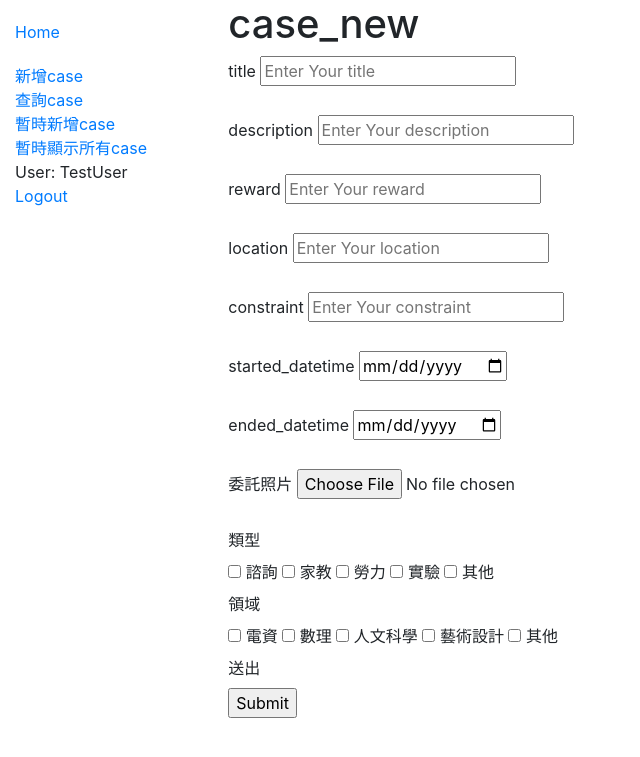
After one commit to YuehChi/ToolBox, a Django app: page /toolfamily/case/new_temp/ in a window 1280 px wide. The commit adds this page. Shown: the top 757 px of the page, without its empty margins (0-640 px from the left). Run offline with Django 4.2, Linux system fonts and the light colour scheme; a user stored in the database is signed in.

Commit message:
Post form finished

```diff
--- a/toolcase/toolfamily/templates/base_generic.html
+++ b/toolcase/toolfamily/templates/base_generic.html
@@ -26,6 +26,8 @@
   <ul class="sidebar-nav">
     <li><a href="{% url 'case-new'%}">新增case</a></li>
     <li><a href="{% url 'case-search'%}">查詢case</a></li>
+    <li><a href="{% url 'new_temp'%}">暫時新增case</a></li>
+    <li><a href="{% url 'case_all_temp'%}">暫時顯示所有case</a></li>
 
 
 
--- a/toolcase/toolfamily/templates/case/new.html
+++ b/toolcase/toolfamily/templates/case/new.html
@@ -3,4 +3,6 @@
 {% block content %}
 <h1>case_new</h1>
 
+
+
 {% endblock %}
--- /dev/null
+++ b/toolcase/toolfamily/templates/case/new_temp.html
@@ -0,0 +1,44 @@
+{% extends "base_generic.html" %}
+
+{% block content %}
+<h1>case_new</h1>
+
+     {% comment %} action="/toolfamily/case/new/" 注意 在new 頁面要是這個action {% endcomment %}
+    <form class = "from"  action="/toolfamily/case/new_temp/" enctype="multipart/form-data" method="POST">
+        {% csrf_token %}
+
+
+        <label>title </label>
+        <input type="text" name ="title" placeholder="Enter Your title" ><br><br>
+        <label>description  </label>
+        <input type="text" name ="description" placeholder="Enter Your description" ><br><br>
+        <label>reward </label>
+        <input type="text" name ="reward" placeholder="Enter Your reward" ><br><br>
+        <label>location  </label>
+        <input type="text" name ="location" placeholder="Enter Your location" ><br><br>
+        <label>constraint  </label>
+        <input type="text" name ="constraint" placeholder="Enter Your constraint" ><br><br>
+        <label>started_datetime  </label>
+        <input type="date" name ="started_datetime" ><br><br>
+        <label>ended_datetime </label>
+        <input type="date" name ="ended_datetime"  ><br><br>
+        <label>委託照片</label>
+        <input type="file" name ="photo_image"  ><br><br>
+        <label>類型 </label><br>
+        <label><input type="checkbox" value="1" name="case_type"> 諮詢</label>
+        <label><input type="checkbox" value="2" name="case_type"> 家教</label>
+        <label><input type="checkbox" value="3" name="case_type"> 勞力</label>
+        <label><input type="checkbox" value="4" name="case_type"> 實驗</label>
+        <label><input type="checkbox" value="5" name="case_type"> 其他</label><br>
+        <label> 領域 </label><br>
+        <label><input type="checkbox" value="1" name="case_field"> 電資</label>
+        <label><input type="checkbox" value="2" name="case_field"> 數理</label>
+        <label><input type="checkbox" value="3" name="case_field"> 人文科學</label>
+        <label><input type="checkbox" value="4" name="case_field"> 藝術設計</label>
+        <label><input type="checkbox" value="5" name="case_field"> 其他</label><br>
+
+        <label>送出</label><br>
+        <input type="submit" value="Submit">
+    </form>
+
+{% endblock %}
--- a/toolcase/toolfamily/urls.py
+++ b/toolcase/toolfamily/urls.py
@@ -8,11 +8,17 @@ urlpatterns = [
 
 
 
-## Case urls
+
+#####################################
+#           CASE URLS               #
+#####################################
 urlpatterns += [
     path('case/',views.index, name='index'),
     path('case/new/',views.case_new, name='case-new'),
     path('case/profile/<int:case_id>/', views.case_profile, name='case-profile' ),
     path('case/profile/<int:case_id>/edit/',views.case_profile_edit, name='case-profile-edit'),
     path('case/search/', views.case_search,name='case-search'),
+    #### use temp url
+    path('case/new_temp/',views.case_new_temp, name='new_temp'),
+    path('case/case_all_temp/',views.case_all_temp, name='case_all_temp'),
 ]
--- a/toolcase/toolfamily/views.py
+++ b/toolcase/toolfamily/views.py
@@ -3,7 +3,7 @@ from django.shortcuts import get_object_or_404
 from django.http import HttpResponseRedirect
 from django.urls import reverse
 from django.contrib.auth.decorators import login_required, permission_required
-from .models import Status,Case,CasePhoto,Type,Case_Type,Field,Case_Field
+from .models import *
 
 # Create your views here.
 def index(request):
@@ -20,30 +20,74 @@ def index(request):
 
 
 
-# #### CASE ######
-# #======新增CASE============
+#####################################
+#           CASE MODULE             #
+#####################################
+
+#-------------新增CASE---------------
+@login_required
 def case_new(request):
 
     ### 登入權限判斷
-    if not request.user.is_authenticated:
-       return render(request,'index.html')
+    # if not request.user.is_authenticated:
+    #    return render(request,'index.html')
 
-    else:
+    # else:
 
-        if request.method == "POST":
+    if request.method == "POST" :
+
+        #委託人-外部鍵
+        publisher = UserDetail.objects.get(user_id = "4")
+
+        #狀態-外部鍵
+        case_status = Status.objects.get(status_id = "1")
+
+        # 委託資訊
+        title = request.POST.get('title')
+        description = request.POST.get('description')
+        reward = request.POST.get('reward')
+        location = request.POST.get('location')
+        constraint = request.POST.get('constraint')
+
+        # 時間
+        started_datetime = request.POST.get('started_datetime')  # 任務開始時間（預設為空）
+        ended_datetime = request.POST.get('ended_datetime')
+
+        case = Case(title = title ,publisher = publisher, description = description , reward = reward, location = location ,
+        constraint = constraint, started_datetime = started_datetime , ended_datetime = ended_datetime,case_status =case_status)
+        case.save()
+
+
+        # 外部鍵 case (抓最新一筆關聯)
+        case = Case.objects.first()
+
+        # 照片
+
+        image = request.FILES.get('photo_image')
+        casephoto = CasePhoto(image = image , case = case)
+        casephoto.save()
+
+        # 類型
+        type_temp = request.POST.getlist('case_type')
+        for i in range(len(type_temp)):
+            type = Type.objects.get(type_id = type_temp[i])
+            case_type = Case_Type(case_type = type, case = case )
+            case_type.save()
+
+        # 領域
+        field_temp = request.POST.getlist('case_field')
+        for i in range(len(field_temp)):
+            field = Field.objects.get(field_id = field_temp[i])
+            case_field = Case_Field(case_field = field ,case = case)
+            case_field.save()
+
+        return render(request,'case/case_all_temp.html')
 
 
 
-            return render(request,'case/new.html',context=context)
+    return render(request,'case/new.html')
 
-        context ={
-
-        }
-
-
-        return render(request,'case/new.html',context=context)
-
-# #======詳細CASE資訊============
+#-------------詳細CASE資訊-------------
 def case_profile(request):
 
     context ={
@@ -53,7 +97,7 @@ def case_profile(request):
     return render(request,'case/profile.html',context=context)
 
 
-# #======編輯CASE資訊============
+#-------------編輯CASE資訊-------------
 def case_profile_edit(request):
 
     context ={
@@ -62,11 +106,98 @@ def case_profile_edit(request):
 
     return render(request,'case/profile_edit.html',context=context)
 
-# #======CASE資訊搜尋============
+# -------------CASE資訊搜尋-------------
 @login_required
 def case_search(request):
 
-    list_case = Case.objects.all()
+    list_case = Case.objects.filter(shown_public=True)
+    case_fields = Case_Field.objects.all()
+    case_types = Case_Type.objects.all()
+    case_photo = CasePhoto.objects.all()
+
 
     #list_case = Case.objects.select_related('case_status')
-    return render(request,'case/search.html',locals())
+    return render(request,'case/search.html',locals()) #之後要改
+
+
+
+#---------------temp--------------
+
+#-------------新增CASE---------------
+@login_required
+def case_new_temp(request):
+
+    ### 登入權限判斷
+    # if not request.user.is_authenticated:
+    #    return render(request,'index.html')
+
+    # else:
+
+    if request.method == "POST" :
+
+        #委託人-外部鍵
+        publisher = UserDetail.objects.get(user_id = "4")
+
+        #狀態-外部鍵
+        case_status = Status.objects.get(status_id = "1")
+
+        # 委託資訊
+        title = request.POST.get('title')
+        description = request.POST.get('description')
+        reward = request.POST.get('reward')
+        location = request.POST.get('location')
+        constraint = request.POST.get('constraint')
+
+        # 時間
+        started_datetime = request.POST.get('started_datetime')  # 任務開始時間（預設為空）
+        ended_datetime = request.POST.get('ended_datetime')
+
+        case = Case(title = title ,publisher = publisher, description = description , reward = reward, location = location ,
+        constraint = constraint, started_datetime = started_datetime , ended_datetime = ended_datetime,case_status =case_status)
+        case.save()
+
+
+        # 外部鍵 case (抓最新一筆關聯)
+        case = Case.objects.first()
+
+        # 照片
+
+        image = request.FILES.get('photo_image')
+        casephoto = CasePhoto(image = image , case = case)
+        casephoto.save()
+
+        # 類型
+        type_temp = request.POST.getlist('case_type')
+        for i in range(len(type_temp)):
+            type = Type.objects.get(type_id = type_temp[i])
+            case_type = Case_Type(case_type = type, case = case )
+            case_type.save()
+
+        # 領域
+        field_temp = request.POST.getlist('case_field')
+        for i in range(len(field_temp)):
+            field = Field.objects.get(field_id = field_temp[i])
+            case_field = Case_Field(case_field = field ,case = case)
+            case_field.save()
+
+        return render(request,'case/case_all_temp.html')
+
+
+
+    return render(request,'case/new_temp.html')
+
+
+
+
+
+@login_required
+def case_all_temp(request):
+
+    list_case = Case.objects.filter(shown_public=True)
+    case_fields = Case_Field.objects.all()
+    case_types = Case_Type.objects.all()
+    case_photo = CasePhoto.objects.all()
+
+
+    #list_case = Case.objects.select_related('case_status')
+    return render(request,'case/case_all_temp.html',locals()) #之後要改
```
Also changed, not shown: toolcase/toolfamily/templates/case/case_all_temp.html (added, +65 -0 lines), toolcase/toolfamily/templates/case/search.html (+0 -33 lines), toolcase/db.sqlite3, toolcase/media/images/casePhoto/crown.png (added), toolcase/media/images/casePhoto/crown_enU3Mzq.png (added), toolcase/media/images/casePhoto/idea.png (added), toolcase/media/images/casePhoto/iphone.png (added), toolcase/media/images/casePhoto/policeman.png (added), toolcase/media/images/casePhoto/policeman_CbonV5F.png (added).
